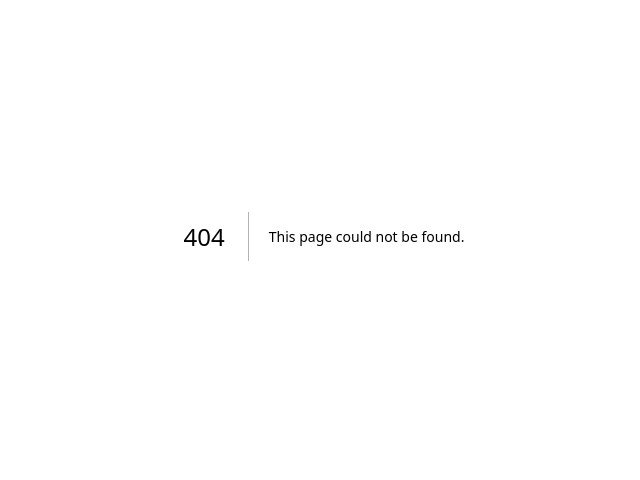
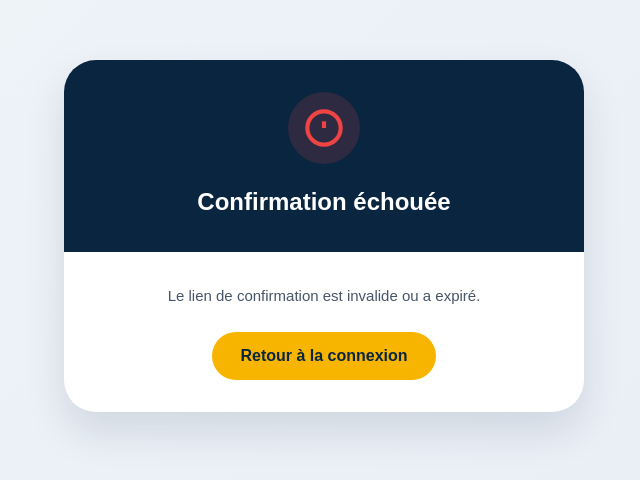
Before and after one commit to monabenamor71-max/plateforme-startup2, a Next.js app: page /confirmation in a window 1280 px wide. Before the commit this address had no page. Shown: the part 164-644 px from the top of the page, without its empty margins (316-956 px from the left). Built offline with nearby package versions, Linux system fonts and the light colour scheme.

Commit message:
Ajout des modifications

```diff
--- /dev/null
+++ b/src/app/confirmation/page.tsx
@@ -0,0 +1,81 @@
+"use client";
+
+import { useEffect, useState } from "react";
+import { useSearchParams, useRouter } from "next/navigation";
+import Link from "next/link";
+
+export default function ConfirmationPage() {
+  const searchParams = useSearchParams();
+  const router = useRouter();
+  const [status, setStatus] = useState<"success" | "error" | null>(null);
+  const [message, setMessage] = useState("");
+
+  useEffect(() => {
+    const s = searchParams.get("status");
+    const msg = searchParams.get("message") || "";
+    if (s === "success") {
+      setStatus("success");
+      setMessage(msg || "Votre adresse email a été confirmée avec succès.");
+      // Redirection automatique vers la page d'attente après 5 secondes
+      setTimeout(() => {
+        router.push("/attente-validation");
+      }, 5000);
+    } else {
+      setStatus("error");
+      setMessage(msg || "Le lien de confirmation est invalide ou a expiré.");
+    }
+  }, [searchParams, router]);
+
+  if (!status) {
+    return (
+      <div style={{ minHeight: "100vh", display: "flex", alignItems: "center", justifyContent: "center", background: "#F0F4FA" }}>
+        <div style={{ textAlign: "center" }}>
+          <div style={{ width: 48, height: 48, border: "4px solid #F7B500", borderTopColor: "transparent", borderRadius: "50%", animation: "spin 0.8s linear infinite", margin: "0 auto 16px" }} />
+          <div style={{ color: "#0A2540", fontWeight: 600 }}>Vérification en cours...</div>
+        </div>
+      </div>
+    );
+  }
+
+  return (
+    <div style={{ minHeight: "100vh", display: "flex", alignItems: "center", justifyContent: "center", background: "linear-gradient(135deg,#F0F4F8 0%,#E8EEF6 100%)", padding: "24px" }}>
+      <div style={{ maxWidth: 520, width: "100%", background: "#fff", borderRadius: 32, overflow: "hidden", boxShadow: "0 20px 40px rgba(10,37,64,0.12)", textAlign: "center" }}>
+        <div style={{ background: status === "success" ? "linear-gradient(135deg,#0A2540,#1a3f6f)" : "#0A2540", padding: "32px 24px" }}>
+          <div style={{ width: 72, height: 72, margin: "0 auto", background: status === "success" ? "rgba(247,181,0,0.15)" : "rgba(239,68,68,0.15)", borderRadius: "50%", display: "flex", alignItems: "center", justifyContent: "center" }}>
+            {status === "success" ? (
+              <svg width="40" height="40" viewBox="0 0 24 24" fill="none" stroke="#F7B500" strokeWidth="2.5">
+                <polyline points="20 6 9 17 4 12" />
+              </svg>
+            ) : (
+              <svg width="40" height="40" viewBox="0 0 24 24" fill="none" stroke="#EF4444" strokeWidth="2.5">
+                <circle cx="12" cy="12" r="10" />
+                <line x1="12" y1="8" x2="12" y2="12" />
+                <line x1="12" y1="16" x2="12.01" y2="16" />
+              </svg>
+            )}
+          </div>
+          <h1 style={{ color: "#fff", fontSize: 24, fontWeight: 800, marginTop: 20 }}>
+            {status === "success" ? "Email confirmé !" : "Confirmation échouée"}
+          </h1>
+        </div>
+        <div style={{ padding: "32px 24px" }}>
+          <p style={{ fontSize: 15, color: "#475569", lineHeight: 1.6, marginBottom: 24 }}>{message}</p>
+          {status === "success" ? (
+            <>
+              <p style={{ fontSize: 13, color: "#8A9AB5", marginBottom: 20 }}>
+                Vous allez être redirigé automatiquement vers la page d’attente dans quelques secondes.
+              </p>
+              <Link href="/attente-validation" style={{ display: "inline-block", background: "#0A2540", color: "#fff", padding: "12px 28px", borderRadius: 30, fontWeight: 700, textDecoration: "none", marginTop: 8 }}>
+                Accéder à la page d’attente
+              </Link>
+            </>
+          ) : (
+            <Link href="/connexion" style={{ display: "inline-block", background: "#F7B500", color: "#0A2540", padding: "12px 28px", borderRadius: 30, fontWeight: 700, textDecoration: "none" }}>
+              Retour à la connexion
+            </Link>
+          )}
+        </div>
+      </div>
+    </div>
+  );
+}
```
Also changed, not shown: 3 other files (tests, documents, lock files or other folders).
